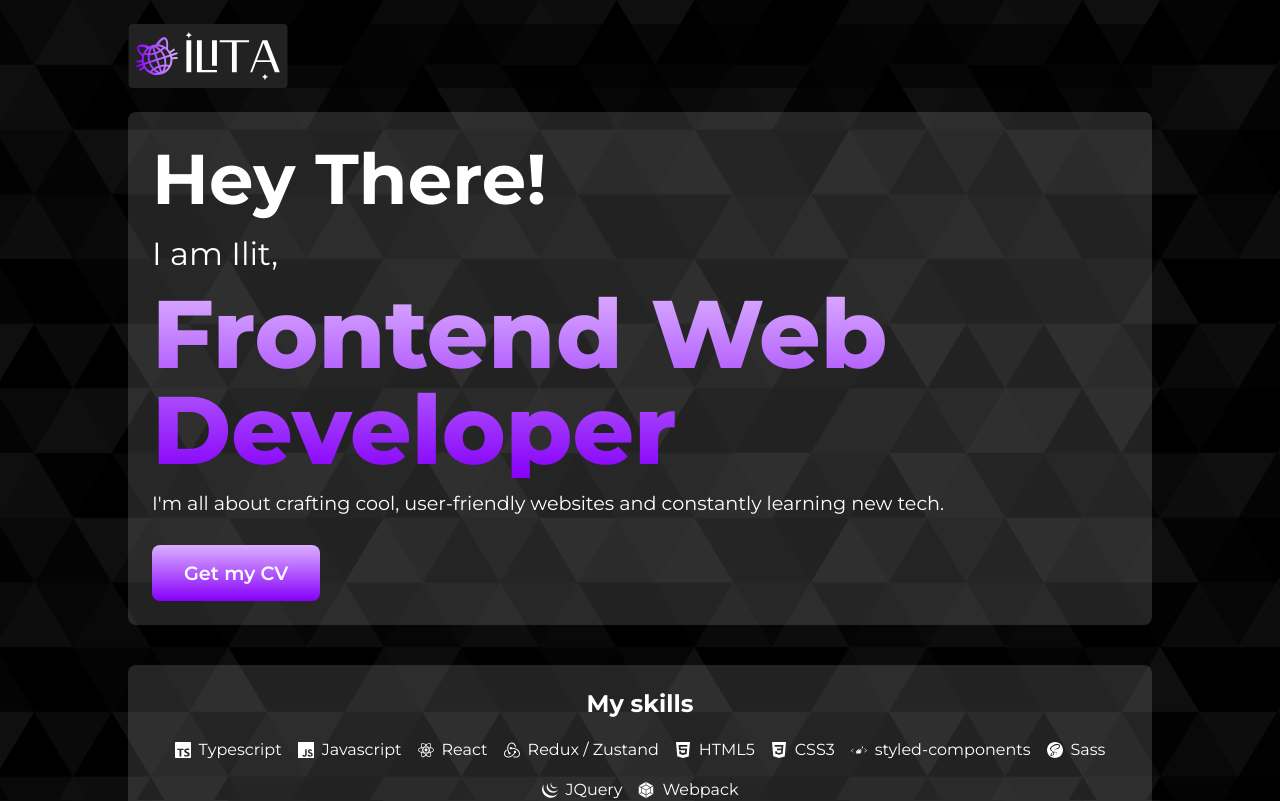
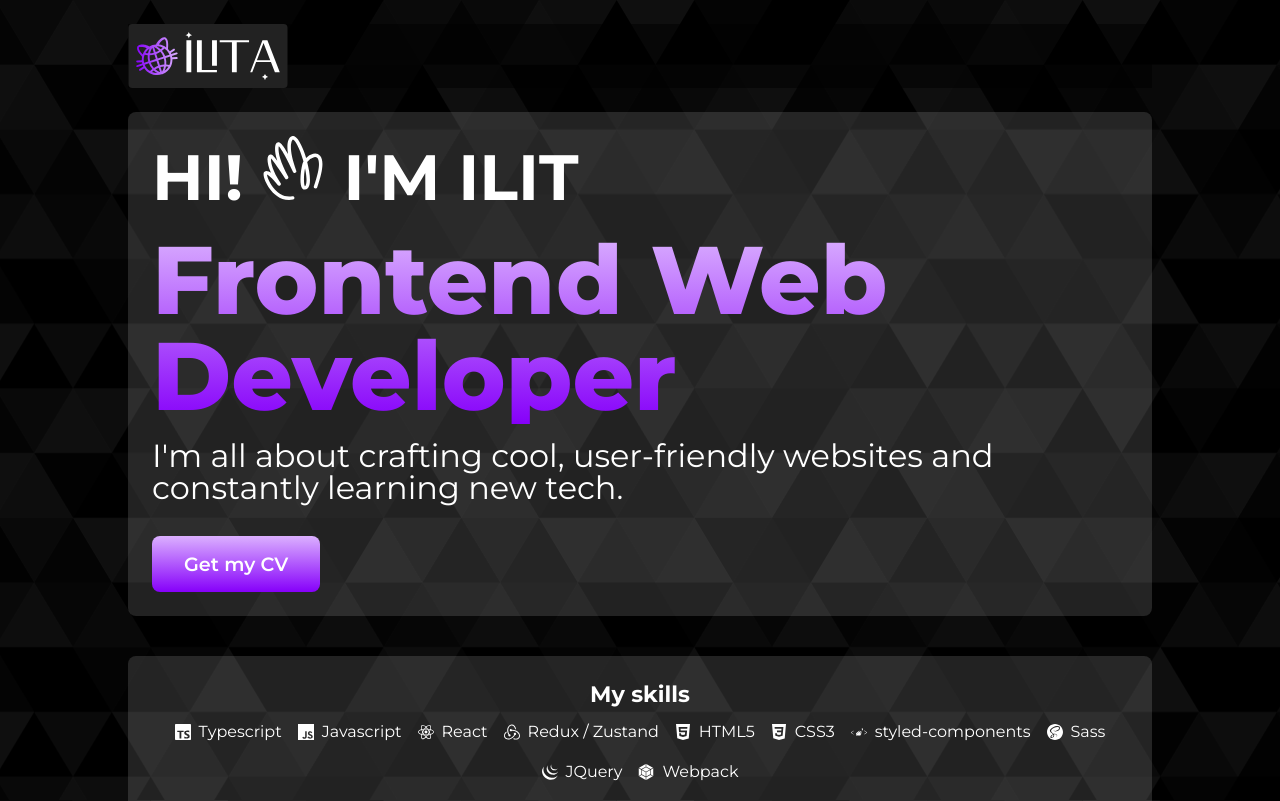
Before and after one commit to IlitA/web, a React (Vite) app: page / in a window 1280 px wide. Shown: the top 801 px of the page. Built offline with nearby package versions, Linux system fonts and the light colour scheme.

Commit message:
style-about

```diff
--- a/src/commonStyles.ts
+++ b/src/commonStyles.ts
@@ -45,11 +45,12 @@ export const textGradient = css`
 `
 
 export const SubTitle = styled.h2`
-  margin-bottom: 24px;
+  font-size: 1.4rem;
+  margin-bottom: 16px;
 `
 
 export const Text = styled.p<{ $size?: number; $hasGradient?: boolean }>`
-  font-size: ${({ $size }) => $size ? `max(${$size / 2}em, 1rem)` : "1em"};
+  font-size: ${({ $size }) => $size ? `max(${$size / 2}rem, 1rem)` : "1em"};
   font-weight: ${({ $hasGradient }) => $hasGradient ? `600` : `400`};
   line-height: 1;
   margin-bottom: 16px;
--- a/src/components/AboutMe/index.tsx
+++ b/src/components/AboutMe/index.tsx
@@ -1,15 +1,15 @@
+import { SiHey } from "react-icons/si";
 import { Text } from '../../commonStyles';
 import { AboutMeComponent, AboutContent, Title, LinkButton } from './styles';
 
 export const AboutMe = () => {
   return (
     <AboutMeComponent>
-      <Title>Hey There!</Title>
+      <Title>Hi! <SiHey /> I'm Ilit</Title>
 
       <AboutContent>
-        <Text $size={2}>I am Ilit,</Text>
         <Text $size={6} $hasGradient>Frontend Web Developer</Text>
-        <Text $size={1.2}>I'm all about crafting cool, user-friendly websites and constantly learning new tech.</Text>
+        <Text $size={2}>I'm all about crafting cool, user-friendly websites and constantly learning new tech.</Text>
         {/* <Text $size={1.2}>Based in beautiful Barcelona</Text> */}
       </AboutContent>
 
--- a/src/components/AboutMe/styles.ts
+++ b/src/components/AboutMe/styles.ts
@@ -3,11 +3,12 @@ import styled from "styled-components";
 export const AboutMeComponent = styled.div``
 
 export const Title = styled.h1`
+  text-transform: uppercase;
   font-size: 2rem;
   margin-bottom: 16px;
 
   @media screen and (min-width: 800px) {
-    font-size: 4.4rem;
+    font-size: 4rem;
   }
 `
 
@@ -17,7 +18,7 @@ export const LinkButton = styled.a`
   display: inline-block;
   margin-top: 16px;
   padding: 16px;
-  font-size: 1rem;
+  font-size: 1.2rem;
   font-weight: 600;
   background: transparent;
   border: none;
@@ -32,6 +33,5 @@ export const LinkButton = styled.a`
 
   @media screen and (min-width: 800px) {
     padding: 16px 32px;
-    font-size: 1.2rem;
   }
 `
```
Also changed, not shown: 1 other file (tests, documents, lock files or other folders).
